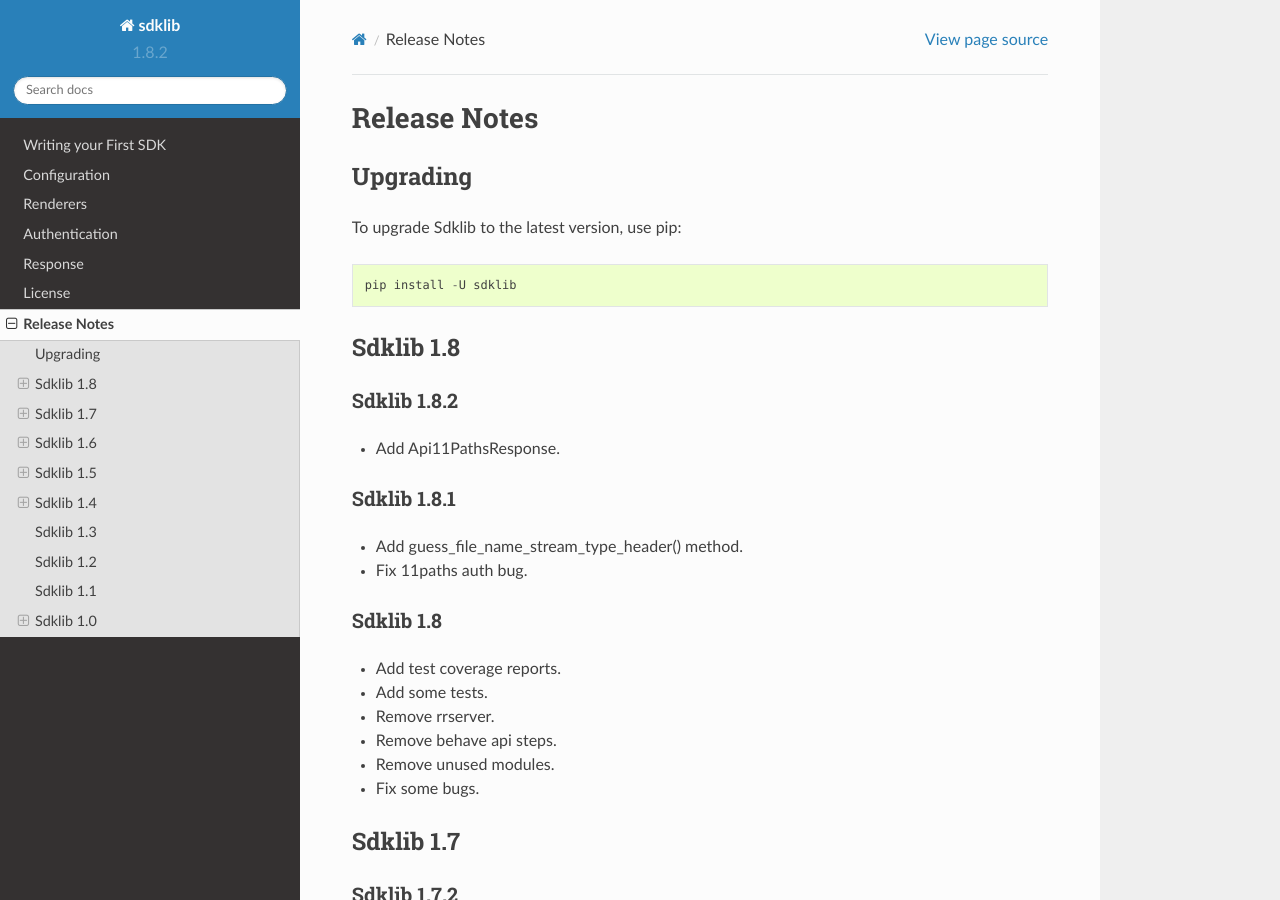
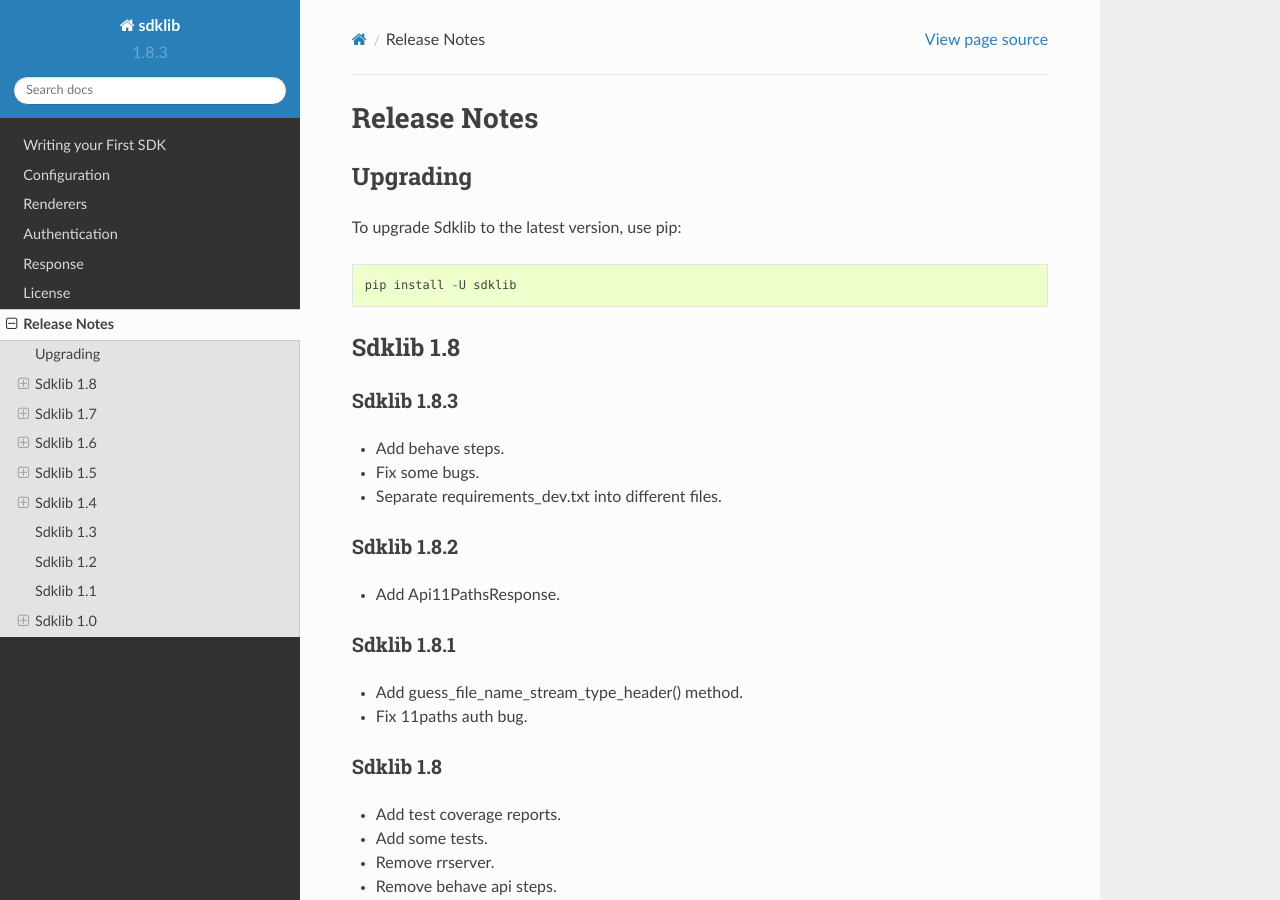
Before and after one commit to ivanprjcts/sdklib, a Sphinx documentation site: the page built from docs/about/release-notes.rst, in a window 1280 px wide and 900 px high. Built offline with Sphinx 7.4.7 and the Read the Docs theme 2.0.0, drawn with Linux system fonts in a browser that asks for light colours; pages that are not in the unit, such as notebooks, are missing from menus.

Commit message:
update version

```diff
--- a/docs/about/release-notes.rst
+++ b/docs/about/release-notes.rst
@@ -12,6 +12,13 @@ To upgrade Sdklib to the latest version, use pip:
 
 Sdklib 1.8
 ==========
+
+Sdklib 1.8.3
+------------
+
+- Add behave steps.
+- Fix some bugs.
+- Separate requirements_dev.txt into different files.
 
 Sdklib 1.8.2
 ------------
--- a/sdklib/__init__.py
+++ b/sdklib/__init__.py
@@ -1 +1 @@
-__version__ = '1.8.2'
+__version__ = '1.8.3'
```
